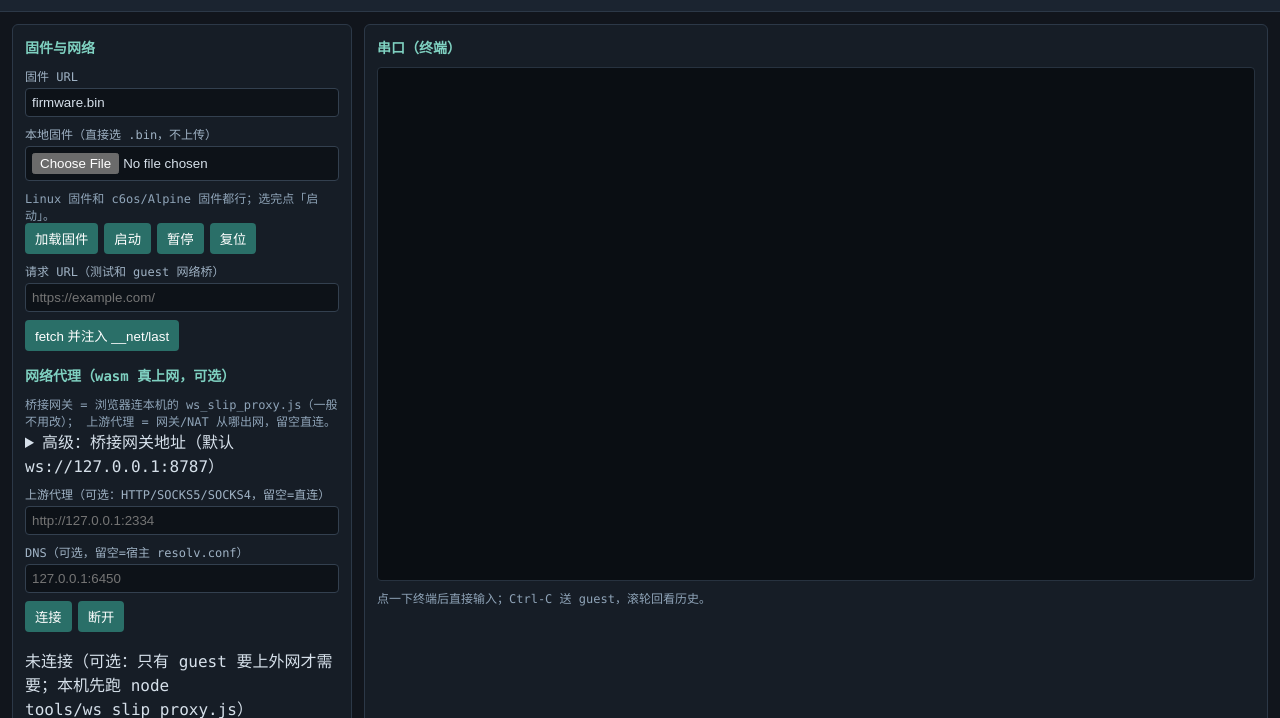
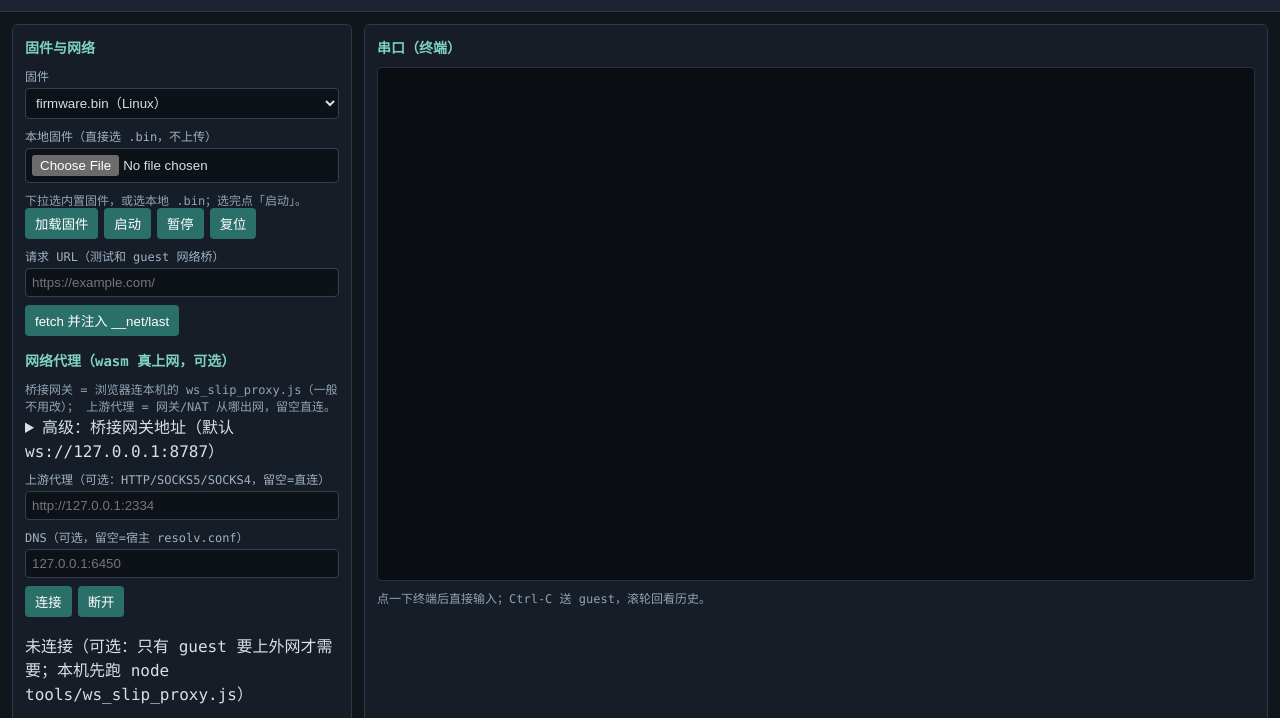
Before and after one commit to c6lang/x64simc6, a plain HTML site: page web/index.html in a window 1280 px wide. Shown: the part 41-759 px from the top of the page. Drawn offline with Linux system fonts and the light colour scheme; no server answers.

Commit message:
feat(web): 固件改为下拉框（firmware.bin / c6os.bin）
「固件 URL」不再手填：内置固件做成 select，选完点「启动」即可；
本地 .bin 选择保留。web/c6os.bin 指向 build/c6os.bin，方便
`--serve` 直接选中 Alpine 固件；browser_e2e 增加下拉选项检查。

```diff
--- a/web/index.html
+++ b/web/index.html
@@ -11,10 +11,13 @@
 <main>
   <section class="panel">
     <h2>固件与网络</h2>
-    <label>固件 URL <input id="fwurl" value="firmware.bin"></label>
+    <label>固件 <select id="fwurl">
+      <option value="firmware.bin" selected>firmware.bin（Linux）</option>
+      <option value="c6os.bin">c6os.bin（c6os + Alpine）</option>
+    </select></label>
     <label>本地固件（直接选 .bin，不上传）<input id="fwfile" type="file"
       accept=".bin,application/octet-stream"></label>
-    <p class="hint">Linux 固件和 c6os/Alpine 固件都行；选完点「启动」。</p>
+    <p class="hint">下拉选内置固件，或选本地 .bin；选完点「启动」。</p>
     <div class="row">
       <button id="load">加载固件</button>
       <button id="start">启动</button>
--- a/web/style.css
+++ b/web/style.css
@@ -8,7 +8,8 @@ main { display: grid; grid-template-columns: 340px 1fr; gap: 12px; padding: 12px
 .panel.grow { grid-row: span 2; display: flex; flex-direction: column; }
 h2 { font-size: 14px; margin: 0 0 10px; color: #7fd1c1; }
 label { display: block; margin: 8px 0; font-size: 12px; color: #9fb2c4; }
-input { display: block; width: 100%; box-sizing: border-box; margin-top: 4px; padding: 6px; background: #0d1218; color: #d6e0ea; border: 1px solid #33404f; border-radius: 4px; }
+input, select { display: block; width: 100%; box-sizing: border-box; margin-top: 4px; padding: 6px; background: #0d1218; color: #d6e0ea; border: 1px solid #33404f; border-radius: 4px; }
+select { cursor: pointer; }
 .row { display: flex; gap: 6px; align-items: center; }
 .row input { flex: 1; }
 button { padding: 6px 10px; background: #2a6f68; color: white; border: 0; border-radius: 4px; cursor: pointer; }
```
Also changed, not shown: tests/browser_e2e.js (+5 -0 lines), 1 other file.
